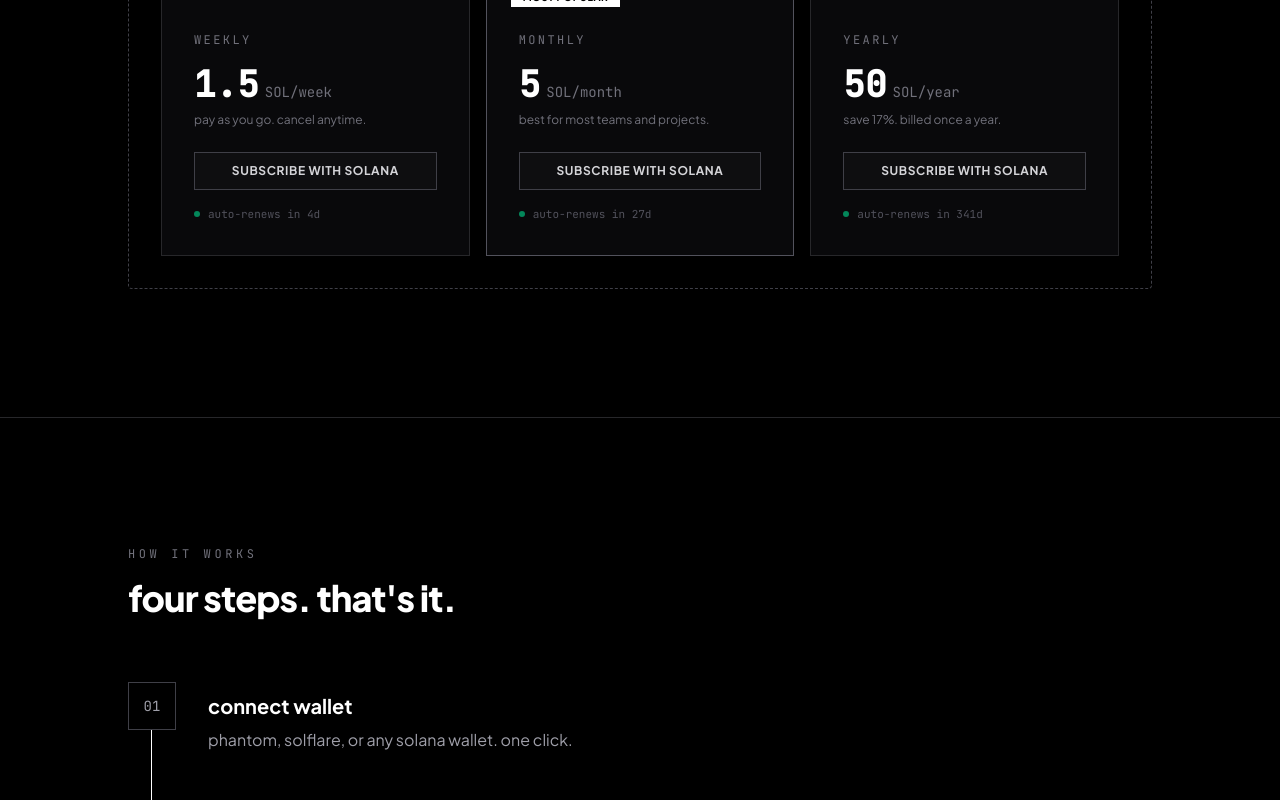
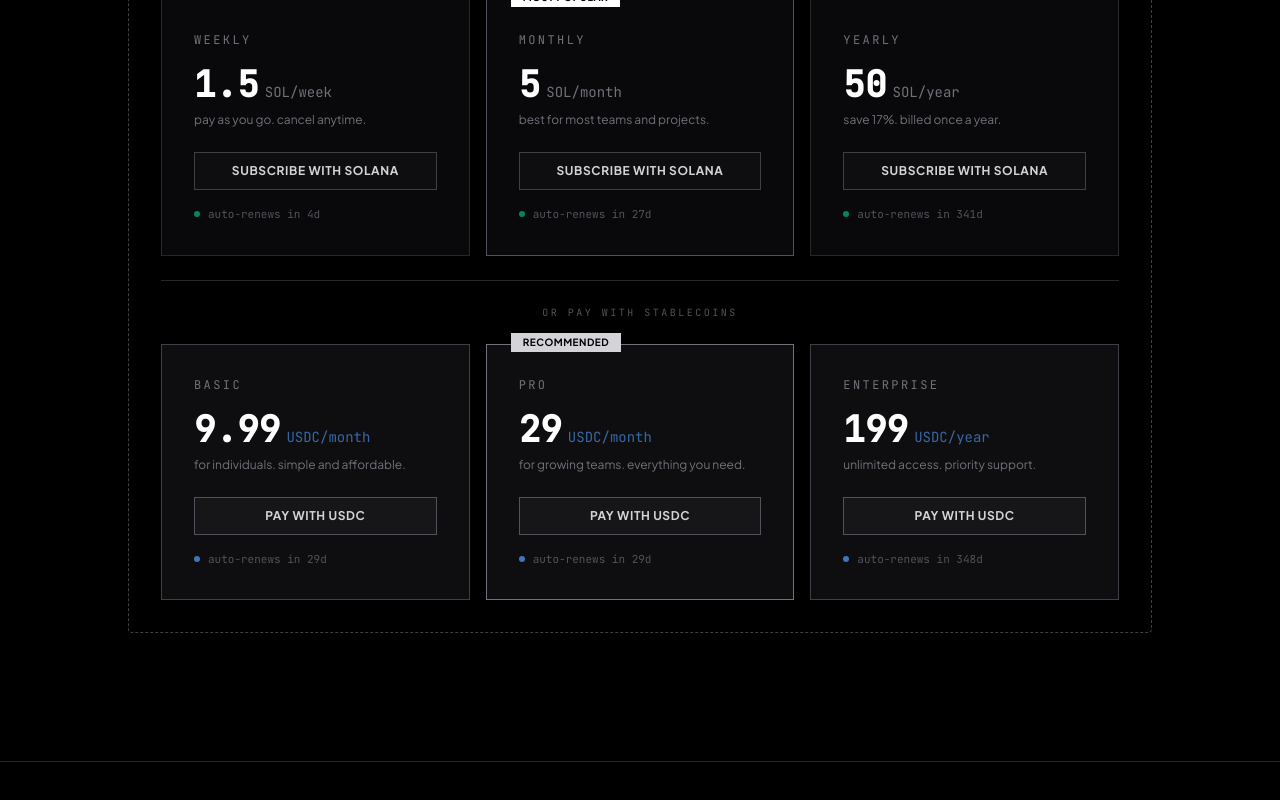
Before and after one commit to Subly-Fi/Subly, a Next.js app in the folder apps/web/: page / in a window 1280 px wide. Shown: the part 1711-2511 px from the top of the page. Built offline with nearby package versions, Linux system fonts and the light colour scheme.

Commit message:
feat(web): add USDC example plan cards below SOL previews

```diff
--- a/apps/web/src/components/what-is.tsx
+++ b/apps/web/src/components/what-is.tsx
@@ -18,30 +18,63 @@
   { value: 0, label: 'intermediaries', desc: 'wallet to wallet' },
 ];
 
-const plans = [
+const solPlans = [
   {
     name: 'weekly',
     price: '1.5',
+    currency: 'SOL',
     period: 'week',
     desc: 'pay as you go. cancel anytime.',
     status: 'auto-renews in 4d',
-    isPopular: false,
+    isHighlighted: false,
   },
   {
     name: 'monthly',
     price: '5',
+    currency: 'SOL',
     period: 'month',
     desc: 'best for most teams and projects.',
     status: 'auto-renews in 27d',
-    isPopular: true,
+    isHighlighted: true,
   },
   {
     name: 'yearly',
     price: '50',
+    currency: 'SOL',
     period: 'year',
     desc: 'save 17%. billed once a year.',
     status: 'auto-renews in 341d',
-    isPopular: false,
+    isHighlighted: false,
+  },
+];
+
+const usdcPlans = [
+  {
+    name: 'basic',
+    price: '9.99',
+    currency: 'USDC',
+    period: 'month',
+    desc: 'for individuals. simple and affordable.',
+    status: 'auto-renews in 29d',
+    isHighlighted: false,
+  },
+  {
+    name: 'pro',
+    price: '29',
+    currency: 'USDC',
+    period: 'month',
+    desc: 'for growing teams. everything you need.',
+    status: 'auto-renews in 29d',
+    isHighlighted: true,
+  },
+  {
+    name: 'enterprise',
+    price: '199',
+    currency: 'USDC',
+    period: 'year',
+    desc: 'unlimited access. priority support.',
+    status: 'auto-renews in 348d',
+    isHighlighted: false,
   },
 ];
 
@@ -105,16 +138,18 @@
             <p className="mb-8 text-center text-xs italic text-zinc-600">
               example preview
             </p>
+
+            {/* SOL plans */}
             <div className="grid gap-4 sm:grid-cols-3">
-              {plans.map((plan, i) => (
+              {solPlans.map((plan, i) => (
                 <ScrollReveal key={plan.name} delay={i * 0.12}>
                   <TiltCard>
                     <div
                       className={`relative flex flex-col border bg-zinc-950 p-8 ${
-                        plan.isPopular ? 'border-zinc-600' : 'border-zinc-800'
+                        plan.isHighlighted ? 'border-zinc-600' : 'border-zinc-800'
                       }`}
                     >
-                      {plan.isPopular && (
+                      {plan.isHighlighted && (
                         <span className="absolute -top-3 left-6 bg-white px-3 py-0.5 text-[10px] font-bold uppercase tracking-wider text-black">
                           most popular
                         </span>
@@ -129,7 +164,7 @@
                           {plan.price}
                         </span>
                         <span className="font-mono text-sm text-zinc-500">
-                          SOL/{plan.period}
+                          {plan.currency}/{plan.period}
                         </span>
                       </div>
 
@@ -148,6 +183,58 @@
                 </ScrollReveal>
               ))}
             </div>
+
+            {/* divider */}
+            <div className="mt-6 border-t border-zinc-800 pt-6">
+              <p className="mb-6 text-center font-mono text-[10px] uppercase tracking-[0.25em] text-zinc-600">
+                or pay with stablecoins
+              </p>
+            </div>
+
+            {/* USDC plans */}
+            <div className="grid gap-4 sm:grid-cols-3">
+              {usdcPlans.map((plan, i) => (
+                <ScrollReveal key={plan.name} delay={i * 0.12}>
+                  <TiltCard>
+                    <div
+                      className={`relative flex flex-col border bg-zinc-900/60 p-8 ${
+                        plan.isHighlighted ? 'border-zinc-500' : 'border-zinc-700'
+                      }`}
+                    >
+                      {plan.isHighlighted && (
+                        <span className="absolute -top-3 left-6 bg-zinc-300 px-3 py-0.5 text-[10px] font-bold uppercase tracking-wider text-black">
+                          recommended
+                        </span>
+                      )}
+
+                      <div className="text-xs font-mono uppercase tracking-[0.2em] text-zinc-500">
+                        {plan.name}
+                      </div>
+
+                      <div className="mt-4 flex items-baseline gap-1.5">
+                        <span className="font-mono text-3xl font-extrabold sm:text-4xl">
+                          {plan.price}
+                        </span>
+                        <span className="font-mono text-sm text-blue-400/60">
+                          {plan.currency}/{plan.period}
+                        </span>
+                      </div>
+
+                      <p className="mt-2 text-xs text-zinc-500">{plan.desc}</p>
+
+                      <div className="mt-6 border border-zinc-600 bg-white/[0.03] px-4 py-2.5 text-center text-xs font-bold uppercase tracking-wider text-zinc-300">
+                        pay with USDC
+                      </div>
+
+                      <div className="mt-4 flex items-center gap-2 font-mono text-[11px] text-zinc-600">
+                        <span className="inline-block h-1.5 w-1.5 rounded-full bg-blue-400/70" />
+                        {plan.status}
+                      </div>
+                    </div>
+                  </TiltCard>
+                </ScrollReveal>
+              ))}
+            </div>
           </div>
         </div>
       </div>
```
